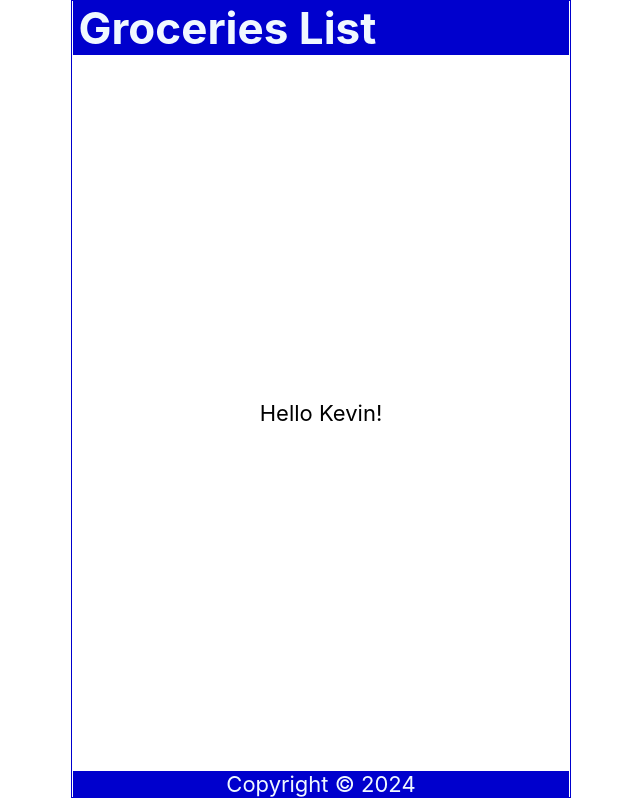
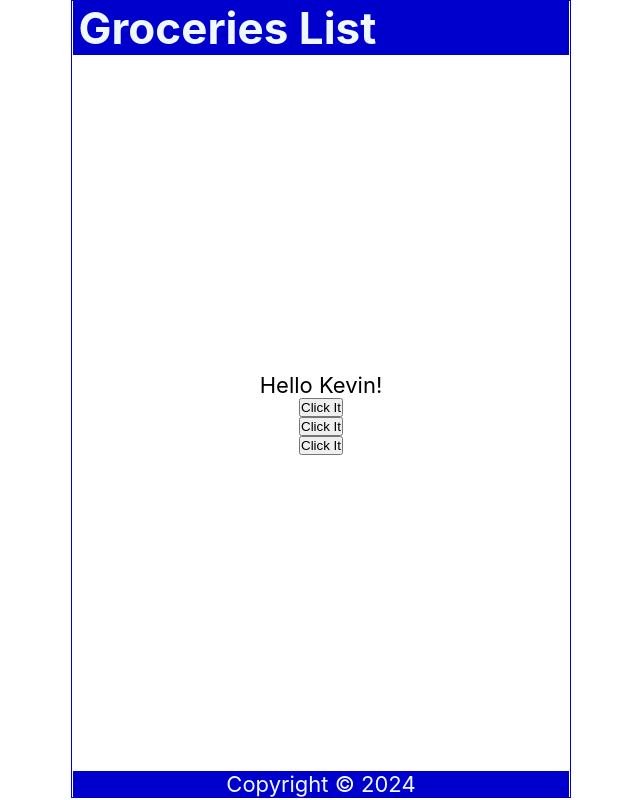
Before and after one commit to LeroibakiTeboho/reactrecap, a React (Create React App) app: page / in a window 1280 px wide. Shown: the whole page, without its empty margins (319-959 px from the left). Built offline with nearby package versions, Linux system fonts and the light colour scheme.

Commit message:
Event Handle Done

```diff
--- a/src/Content.js
+++ b/src/Content.js
@@ -9,11 +9,27 @@ const Content = () => {
         return names[int];
     }
 
+    const handleClick = () =>{
+        console.log('You clicked it');
+    }
+    const handleClick2 = (name) =>{
+        console.log(`${name} was clicked`);
+    }
+    const handleClick3 = (e) =>{
+        console.log(e.target.innerText);
+    }
+
+
+
   return (
     <main>
-        <p>
+        <p onDoubleClick={handleClick}>
             Hello {handleNameChange()}!
         </p>
+
+        <button onClick={handleClick}>Click It</button>
+        <button onClick={() => handleClick2('Teboho')}>Click It</button>
+        <button onClick={(e) => handleClick3(e)}>Click It</button>
     </main>
   )
 }
```
